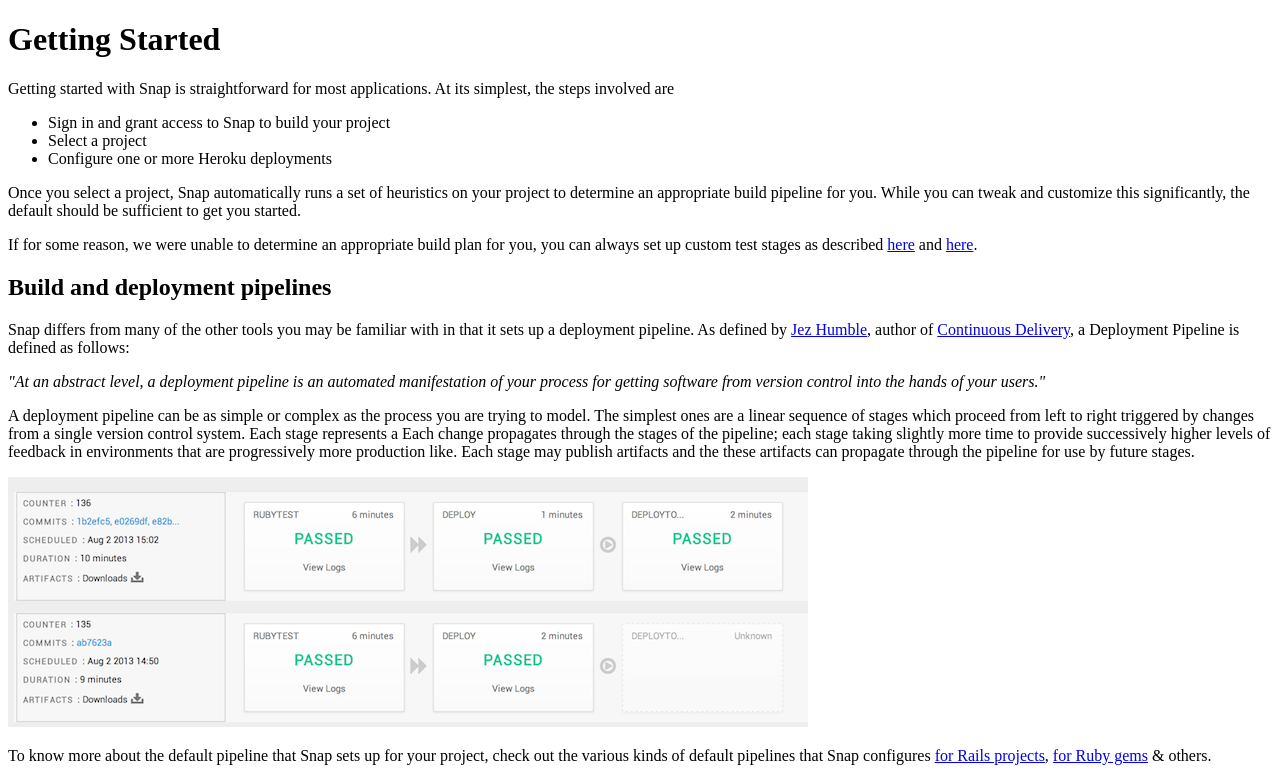
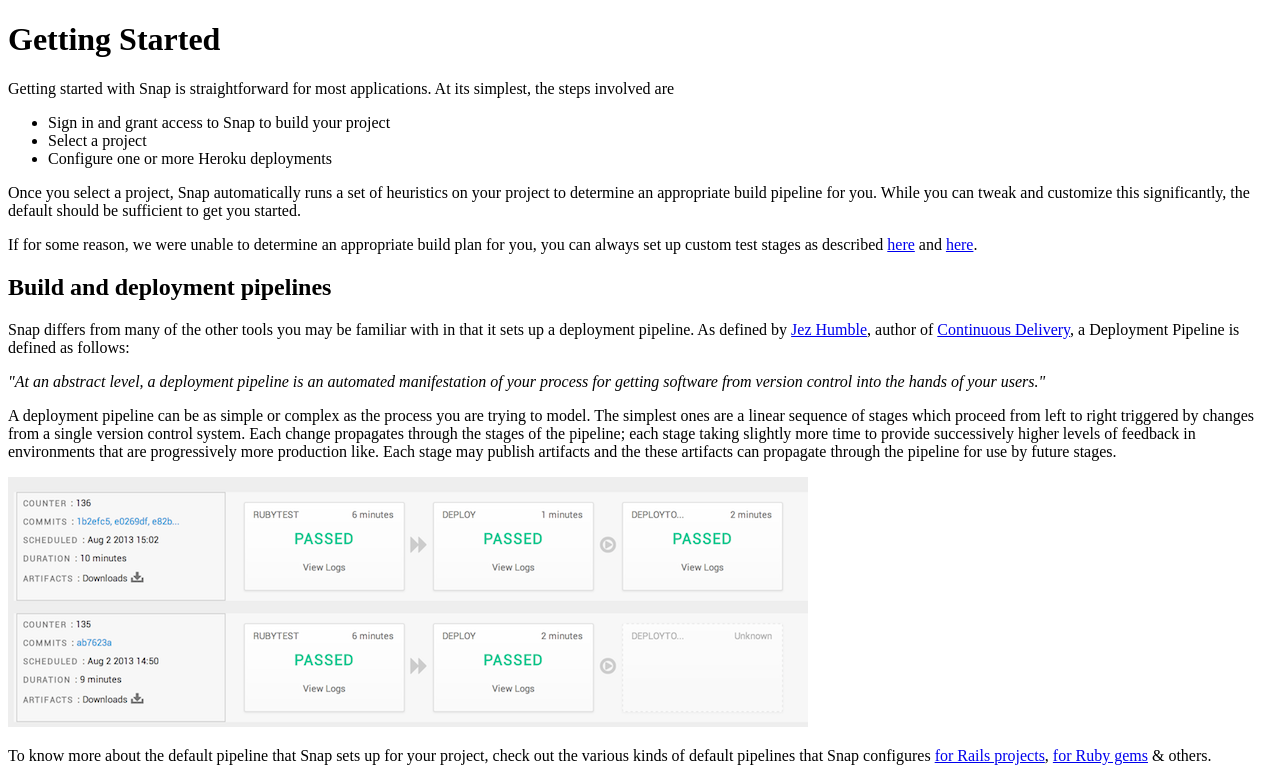
Before and after one commit to snap-ci/docs.snap-ci.com, a Jekyll site: the page built from index.html, in a window 1280 px wide. Shown: the part 244-1025 px from the top of the page. Built offline with Jekyll 4.4.1, drawn with Linux system fonts in a browser that asks for light colours; nearby versions of some CDN libraries; Markdown is read by kramdown in place of the engine named in the settings.

Commit message:
Removed an error in the docs, in the 'Build and deployment pipelines' section

```diff
--- a/index.html
+++ b/index.html
@@ -26,7 +26,7 @@ Snap differs from many of the other tools you may be familiar with in that it se
 
 <p><em>"At an abstract level, a deployment pipeline is an automated manifestation of your process for getting software from version control into the hands of your users."</em></p>
 
-<p>A deployment pipeline can be as simple or complex as the process you are trying to model. The simplest ones are a linear sequence of stages which proceed from left to right triggered by changes from a single version control system. Each stage represents a Each change propagates through the stages of the pipeline; each stage taking slightly more time to provide successively higher levels of feedback in environments that are progressively more production like. Each stage may publish artifacts and the these artifacts can propagate through the pipeline for use by future stages.</p>
+<p>A deployment pipeline can be as simple or complex as the process you are trying to model. The simplest ones are a linear sequence of stages which proceed from left to right triggered by changes from a single version control system. Each change propagates through the stages of the pipeline; each stage taking slightly more time to provide successively higher levels of feedback in environments that are progressively more production like. Each stage may publish artifacts and the these artifacts can propagate through the pipeline for use by future stages.</p>
 
 {% img '/assets/images/screenshots/pipelines-with-deployment.png' %}
 
```
